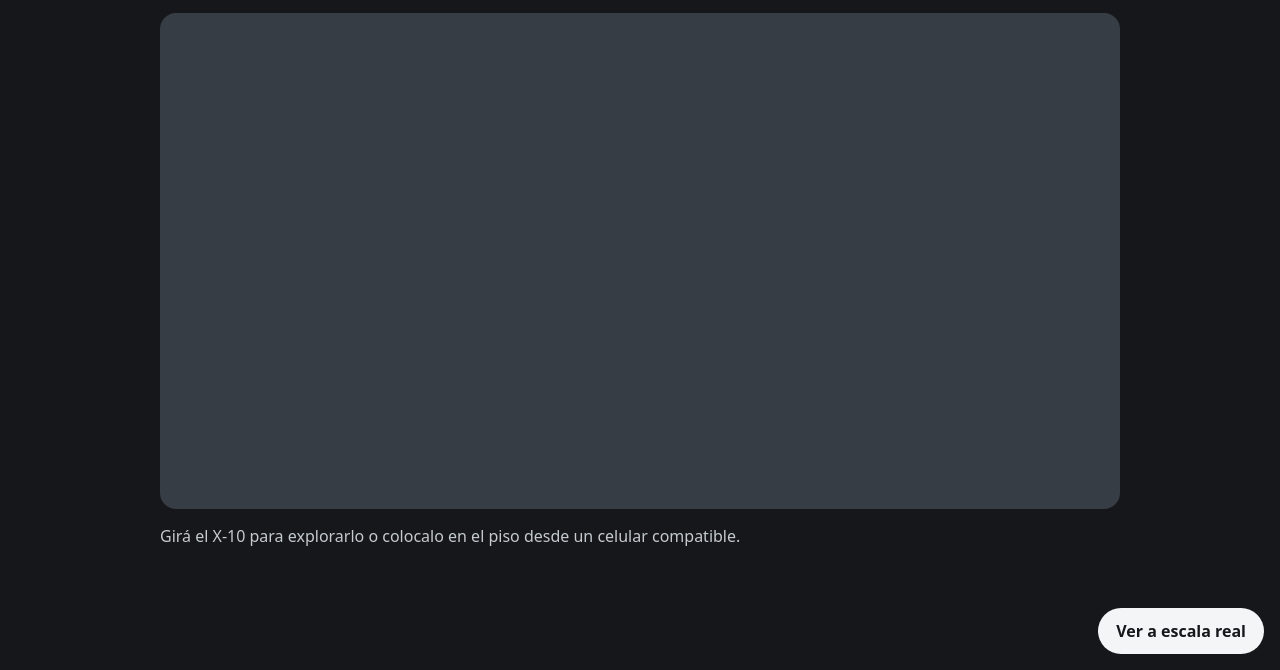
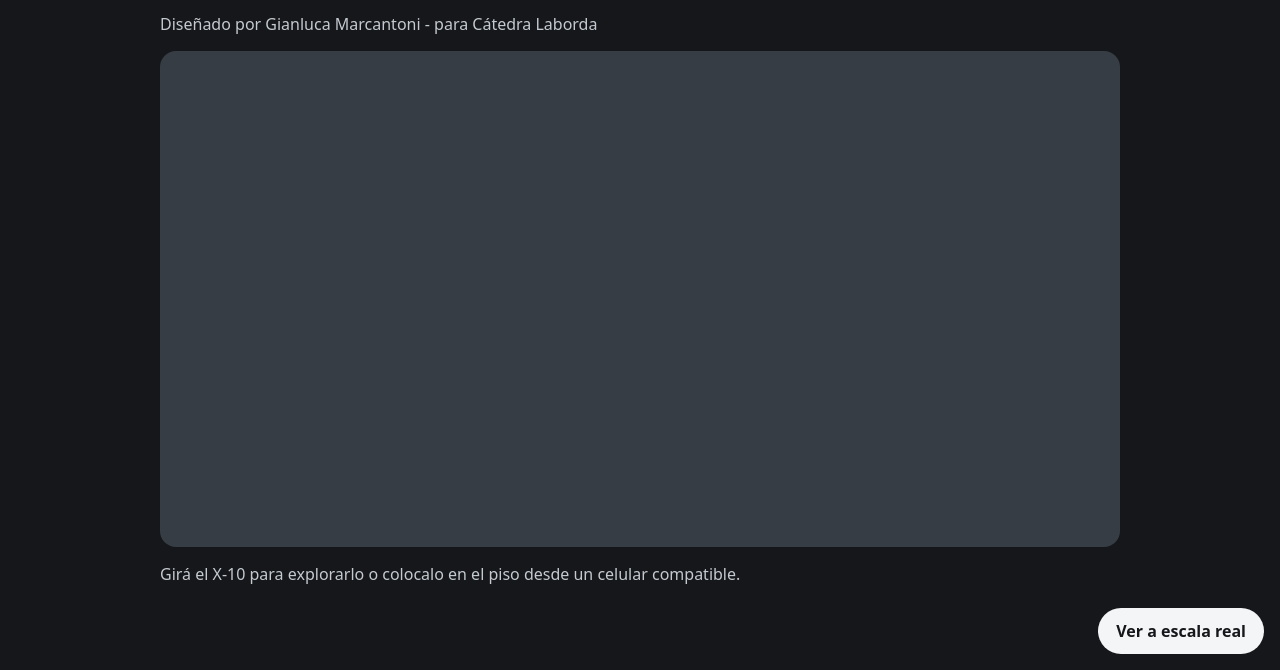
Before and after one commit to gianluk18up-sudowoodo/x10-ar, a plain HTML site: page index.html in a window 1280 px wide. Shown: the part 130-800 px from the top of the page. Drawn offline with Linux system fonts and the light colour scheme; some packages are replaced by stand-ins of ours; a script that the page names is missing.

Commit message:
Update index.html

```diff
--- a/index.html
+++ b/index.html
@@ -27,6 +27,7 @@
   <main>
     <h1>X‑10</h1>
     <p>Depredador urbano</p>
+    <p>Diseñado por Gianluca Marcantoni - para Cátedra Laborda</p>
     <model-viewer src="./x10.glb"
       alt="Modelo 3D del longboard eléctrico X‑10"
       camera-controls touch-action="pan-y" shadow-intensity="1"
```
